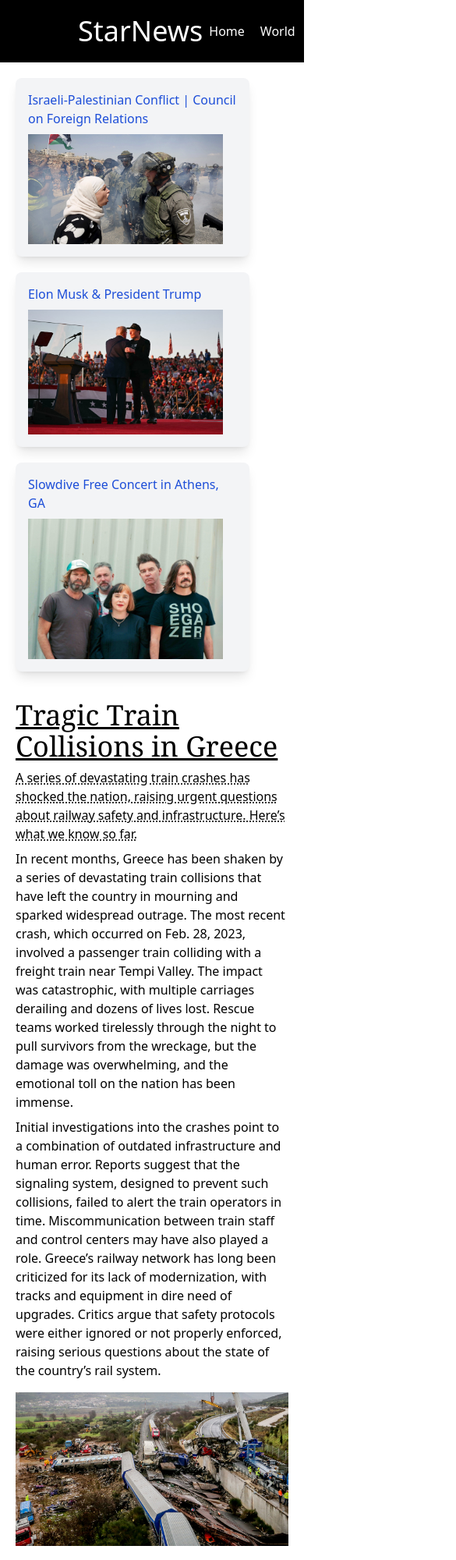
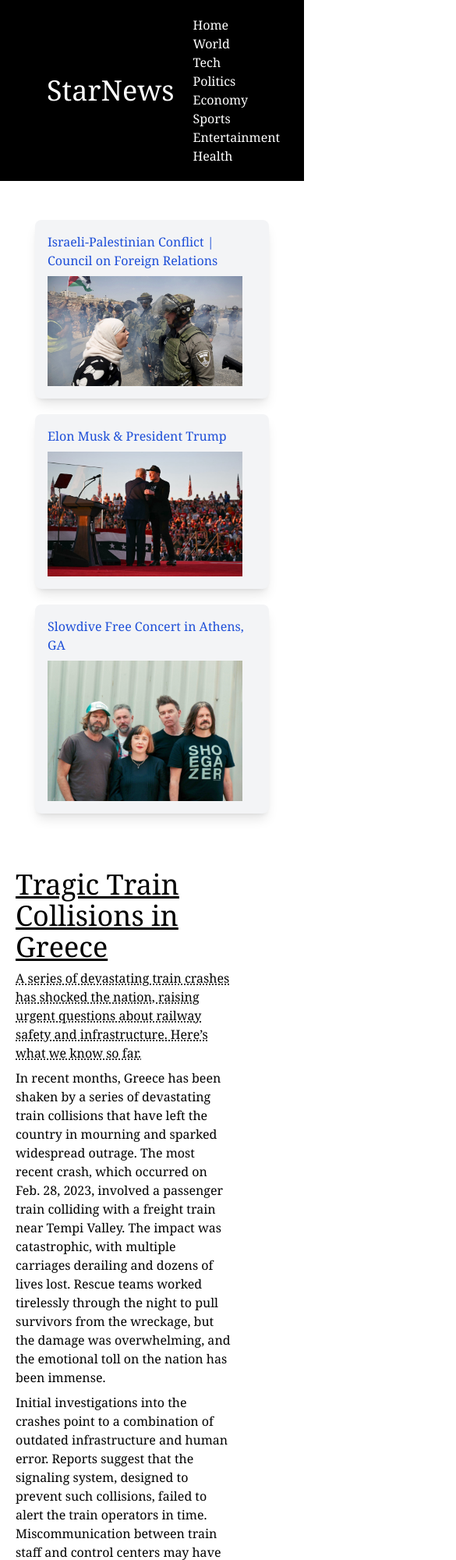
Before and after one commit to PavtheCodes/PavtheCodes.github.io, a website: page index.html in a window 390 px wide. Shown: the top 2000 px of the page at 78% size, 585 px wide, since content can reach past the window. Drawn offline with nearby package versions, Linux system fonts and the light colour scheme.

Commit message:
fixed mobile issue

```diff
--- a/index.html
+++ b/index.html
@@ -5,14 +5,15 @@
     <meta name="viewport" content="width=device-width, initial-scale=1.0">
     <title>StarNews</title>
     <script src="https://cdn.tailwindcss.com"></script>
+    <link rel="stylesheet" href="./pages/main.css">
 </head>
-<body class="flex flex-col min-h-screen">
+<body class="flex flex-col min-h-screen font-serif">
     <header class="bg-black text-white p-5">
-        <section class="max-w-6xl mx-auto flex justify-between items-center px-20"> <!-- kom ihåg att byyta den där width skiten -->
-            <h1 class="text-4xl hover:text-amber-200 transition-colors duration-500 mr-2">StarNews</h1>
+        <section class="max-w-6xl mx-auto flex justify-between items-center px-10"> <!-- kom ihåg att byyta den där width skiten -->
+            <h1 id="news-card"class="text-4xl hover:text-amber-200 transition-colors duration-500 mr-2">StarNews</h1>
             <nav>
-                <ul class="flex space-x-5">
-                    <li><a href="#" class="hover:text-amber-200 duration-500">Home</a></li>
+                <ul id="categories" class="flex space-x-4">
+                    <li><a href="#" class="hover:text-amber-200 duration-500 ml-4">Home</a></li>
                     <li><a href="#" class="hover:text-amber-200 duration-500">World</a></li>
                     <li><a href="#" class="hover:text-amber-200 duration-500">Tech</a></li>
                     <li><a href="#" class="hover:text-amber-200 duration-500">Politics</a></li>
@@ -31,19 +32,19 @@
                 <a href="#">
                     <h2 class="text-blue-700 hover:text-sky-500 duration-200">Israeli-Palestinian Conflict | Council on Foreign Relations</h2>
                 </a>
-                <img src="../images/israelpalestine.webp" class="w-full max-w-[250px] h-auto mt-2">
+                <img src="images/israelpalestine.webp" class="w-full max-w-[250px] h-auto mt-2">
             </div>
             <div class="mb-5 p-4 bg-gray-100 rounded-lg shadow-lg">
                 <a href="#">
                     <h2 class="text-blue-700 hover:text-sky-500 duration-200">Elon Musk & President Trump</h2>
                 </a>
-                <img src="../images/elonmusk.avif" class="w-full max-w-[250px] h-auto mt-2">
+                <img src="images/elonmusk.avif" class="w-full max-w-[250px] h-auto mt-2">
             </div>
             <div class="mb-5 p-4 bg-gray-100 rounded-lg shadow-lg">
                 <a href="#">
                     <h2 class="text-blue-700 hover:text-sky-500 duration-200">Slowdive Free Concert in Athens, GA</h2>
                 </a>
-                <img src="../images/slowdive.jpg" class="w-full max-w-[250px] h-auto mt-2">
+                <img src="images/slowdive.jpg" class="w-full max-w-[250px] h-auto mt-2">
             </div>
         </aside>
 
@@ -52,7 +53,7 @@
             <p class="mt-2 underline decoration-dotted">A series of devastating train crashes has shocked the nation, raising urgent questions about railway safety and infrastructure. Here’s what we know so far.</p>
             <p class="mt-2">In recent months, Greece has been shaken by a series of devastating train collisions that have left the country in mourning and sparked widespread outrage. The most recent crash, which occurred on Feb. 28, 2023, involved a passenger train colliding with a freight train near Tempi Valley. The impact was catastrophic, with multiple carriages derailing and dozens of lives lost. Rescue teams worked tirelessly through the night to pull survivors from the wreckage, but the damage was overwhelming, and the emotional toll on the nation has been immense.</p>
             <p class="mt-2">Initial investigations into the crashes point to a combination of outdated infrastructure and human error. Reports suggest that the signaling system, designed to prevent such collisions, failed to alert the train operators in time. Miscommunication between train staff and control centers may have also played a role. Greece’s railway network has long been criticized for its lack of modernization, with tracks and equipment in dire need of upgrades. Critics argue that safety protocols were either ignored or not properly enforced, raising serious questions about the state of the country’s rail system.</p>
-            <img src="../images/tempi.jpg" class="w-full h-auto mt-4">
+            <img src="images/tempi.jpg" class="w-full h-auto mt-4">
         </section>
     </main>
 
```
Also changed, not shown: pages/main.css.
